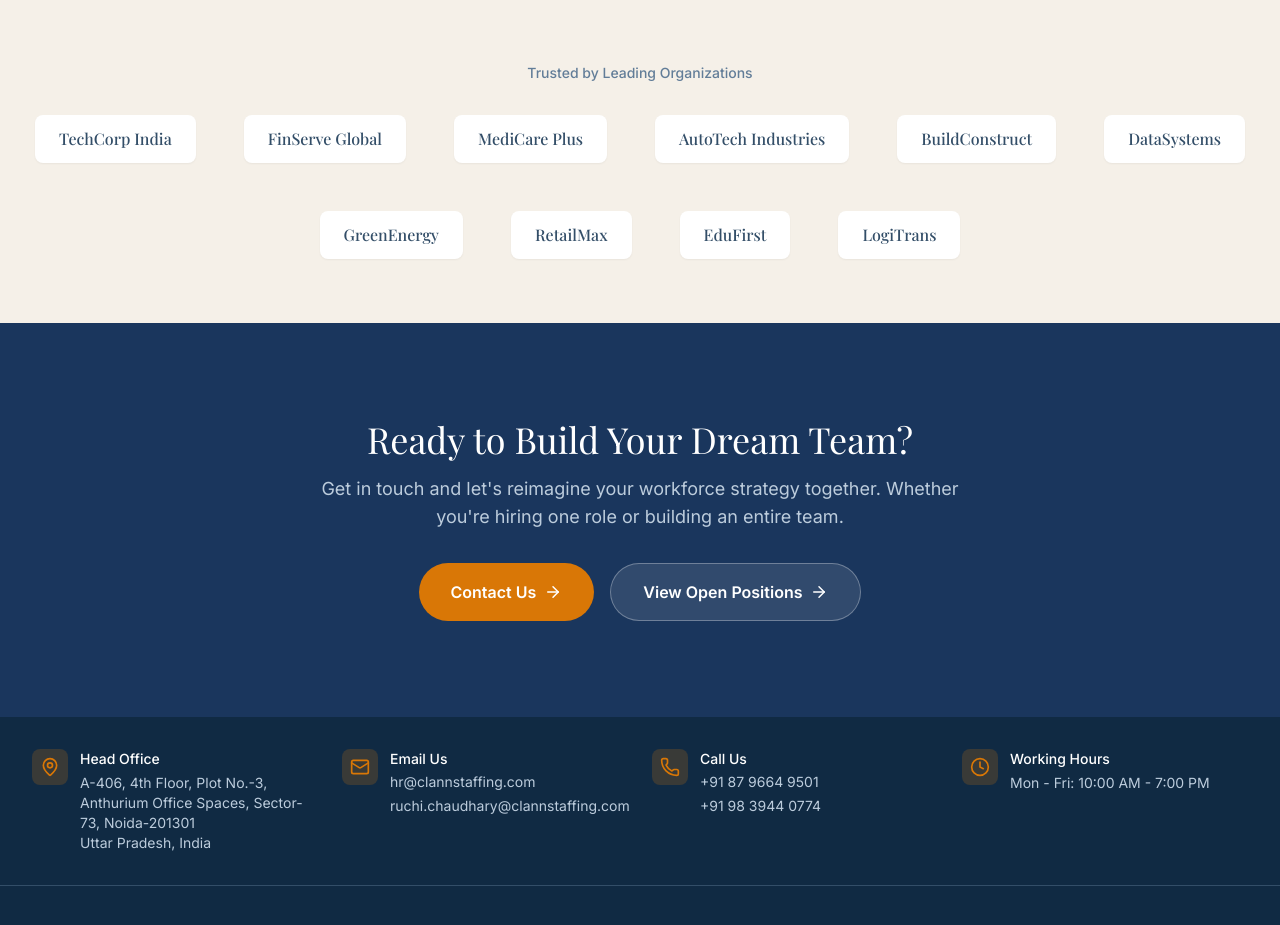
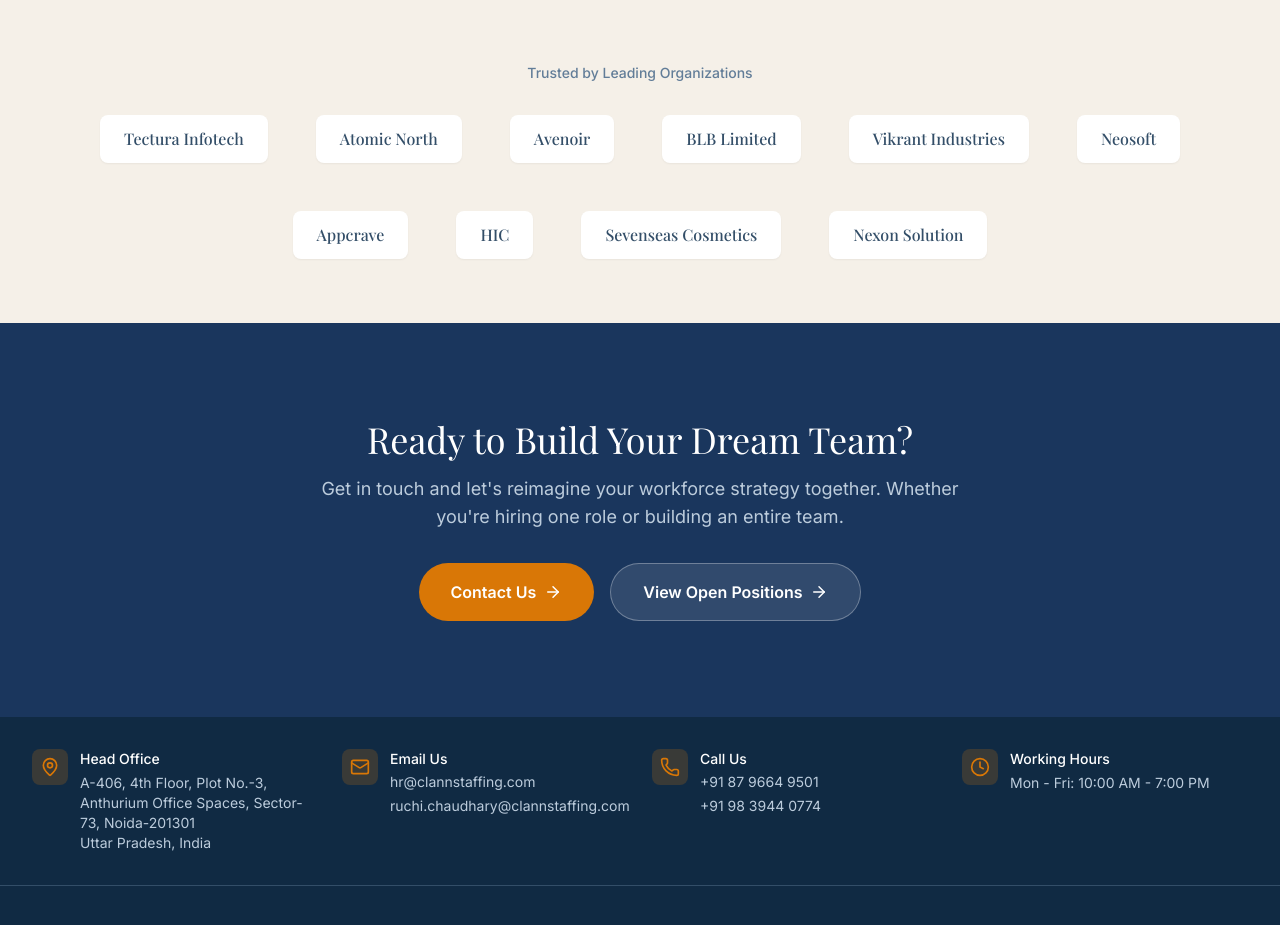
Before and after one commit to Clann1108/NewClann, a React (Vite) app: page / in a window 1280 px wide. Shown: the part 5140-6065 px from the top of the page. Built offline with nearby package versions, Linux system fonts and the light colour scheme; a web font is replaced by a local one.

Commit message:
Clients update

```diff
--- a/src/pages/Home.tsx
+++ b/src/pages/Home.tsx
@@ -79,8 +79,8 @@
 ];
 
 const clients = [
-  'TechCorp India', 'FinServe Global', 'MediCare Plus', 'AutoTech Industries',
-  'BuildConstruct', 'DataSystems', 'GreenEnergy', 'RetailMax', 'EduFirst', 'LogiTrans',
+  'Tectura Infotech', 'Atomic North', 'Avenoir', 'BLB Limited',
+  'Vikrant Industries', 'Neosoft', 'Appcrave', 'HIC', 'Sevenseas Cosmetics', 'Nexon Solution',
 ];
 
 export default function Home() {
```
